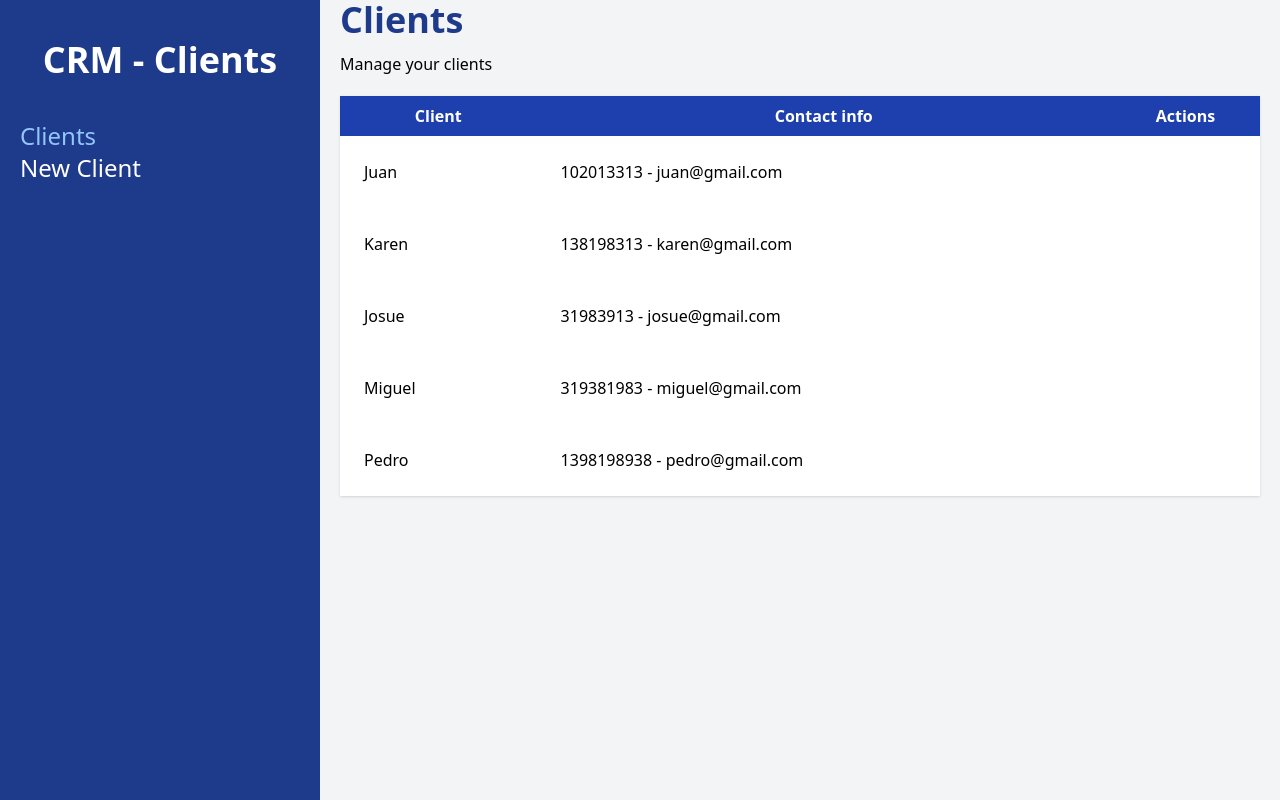
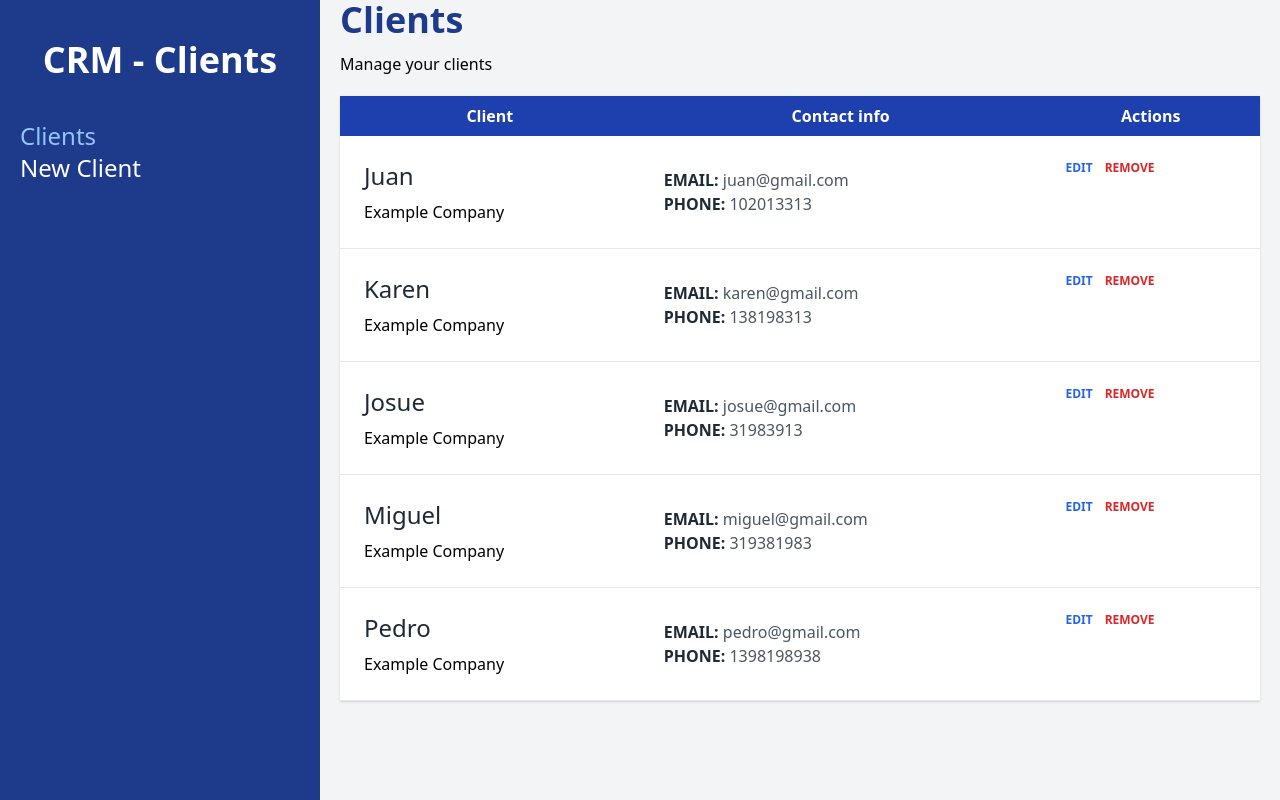
Before and after one commit to Yalex95/crm, a React (Vite) app: page / in a window 1280 px wide. Built offline with nearby package versions, Linux system fonts and the light colour scheme.

Commit message:
add styles to new client page

```diff
--- a/src/components/Client.jsx
+++ b/src/components/Client.jsx
@@ -4,10 +4,29 @@
     const {name,company,email,phone,id} = client
 
   return (
-    <tr>
-        <td className="p-6">{name}</td>
-        <td className="p-6">{phone} - { email}</td>
-        <td className="p-6"></td>
+    <tr className='border-b'>
+        <td className="p-6 space-y-2">
+            <p className="text-2xl text-gray-800">{name}</p>
+            <p >{company}</p>
+        </td>
+        <td className="p-6">
+            <p className="text-gray-600">
+                <span className="text-gray-800 uppercase font-bold">Email: </span>
+                { email}
+            </p>
+            <div className="text-gray-600">
+                <span className="text-gray-800 uppercase font-bold">Phone: </span>
+                {phone}
+            </div>
+        </td>
+        <td className="p-6 flex gap-3">
+            <button className="text-blue-600 hover:text-blue-700 uppercase font-bold text-xs">
+                Edit
+            </button>
+            <button className="text-red-600 hover:text-red-700 uppercase font-bold text-xs">
+                Remove
+            </button>
+        </td>
     </tr>
   )
 }
--- a/src/pages/NewClient.jsx
+++ b/src/pages/NewClient.jsx
@@ -1,8 +1,25 @@
-import React from 'react'
+import {useNavigate} from 'react-router-dom'
 
-const NewClient = () => {
+
+function NewClient() {
+  const navigate = useNavigate()
   return (
-    <div>From NewClient</div>
+    <>
+      <h1 className='font-black text-4xl text-blue-900'>New Client</h1>
+      <p className='mt-3'>Fill up the form to register a new client</p>
+
+      <div className="flex justify-end">
+        <button
+        className="bg-blue-800 text-white px-3 py-1 font-bold uppercase"
+        onClick={()=> navigate(-1)}
+        >
+          Return
+        </button>
+      </div>
+      <div className="bg-white shadow rounded-md md:w-3/4 mx-auto px-5 py-10">
+        <p>Form</p>
+      </div>
+    </>
   )
 }
 
```
Also changed, not shown: 1 other file (tests, documents, lock files or other folders).
